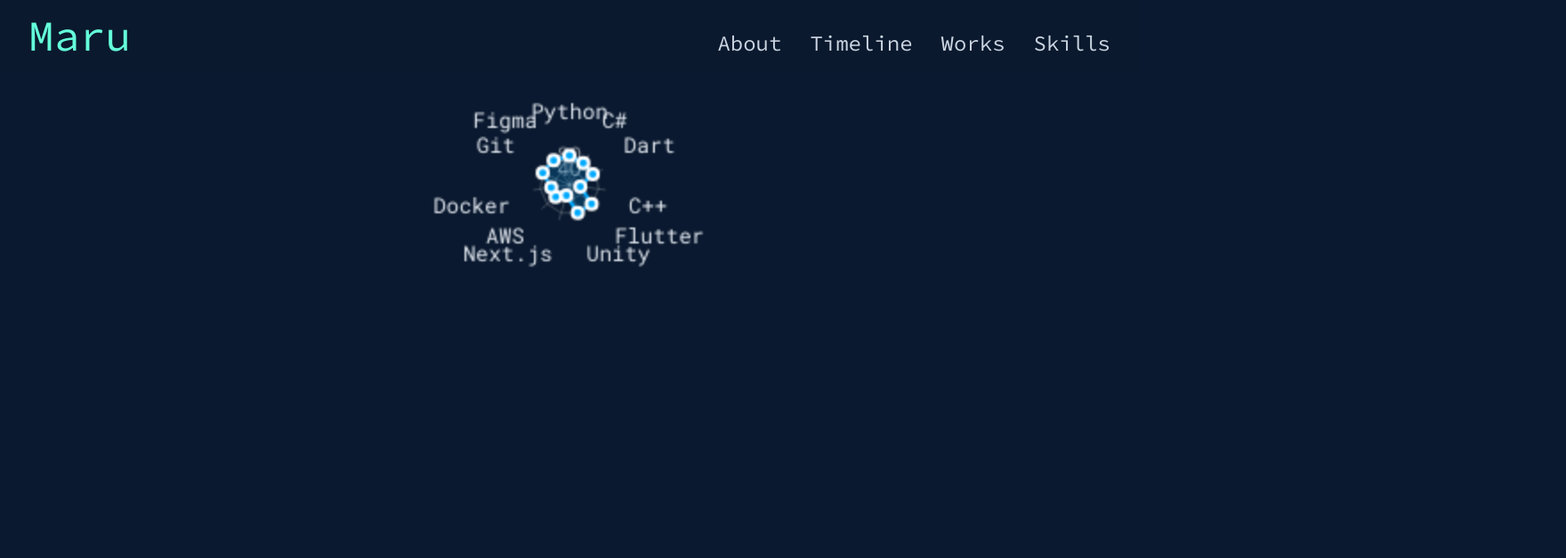
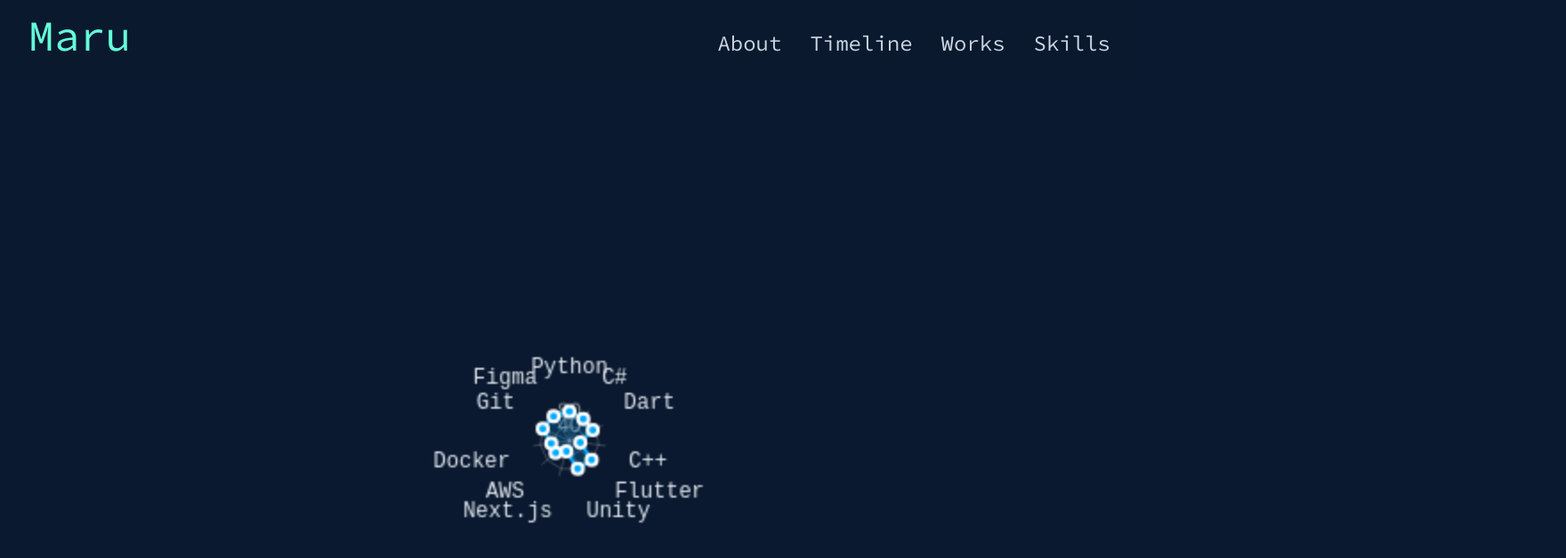
Before and after one commit to sushimaru2006/portfolio, a Next.js app: page /skills in a window 1280 px wide. Shown: the top 628 px of the page at 89% size, 1760 px wide, since content can reach past the window. Built offline with nearby package versions, Linux system fonts and the light colour scheme.

Commit message:
centering skill graph

```diff
--- a/components/Skills.tsx
+++ b/components/Skills.tsx
@@ -92,7 +92,7 @@ const Skills = () => {
 
   return (
     <section id="skills">
-      <div className="container max-w-4xl">
+      <div className="container max-w-4xl flex items-center justify-center min-h-screen">
         <motion.div
           className="relative space-lg"
           initial={{ opacity: 0, scale: 0.8 }}
```
